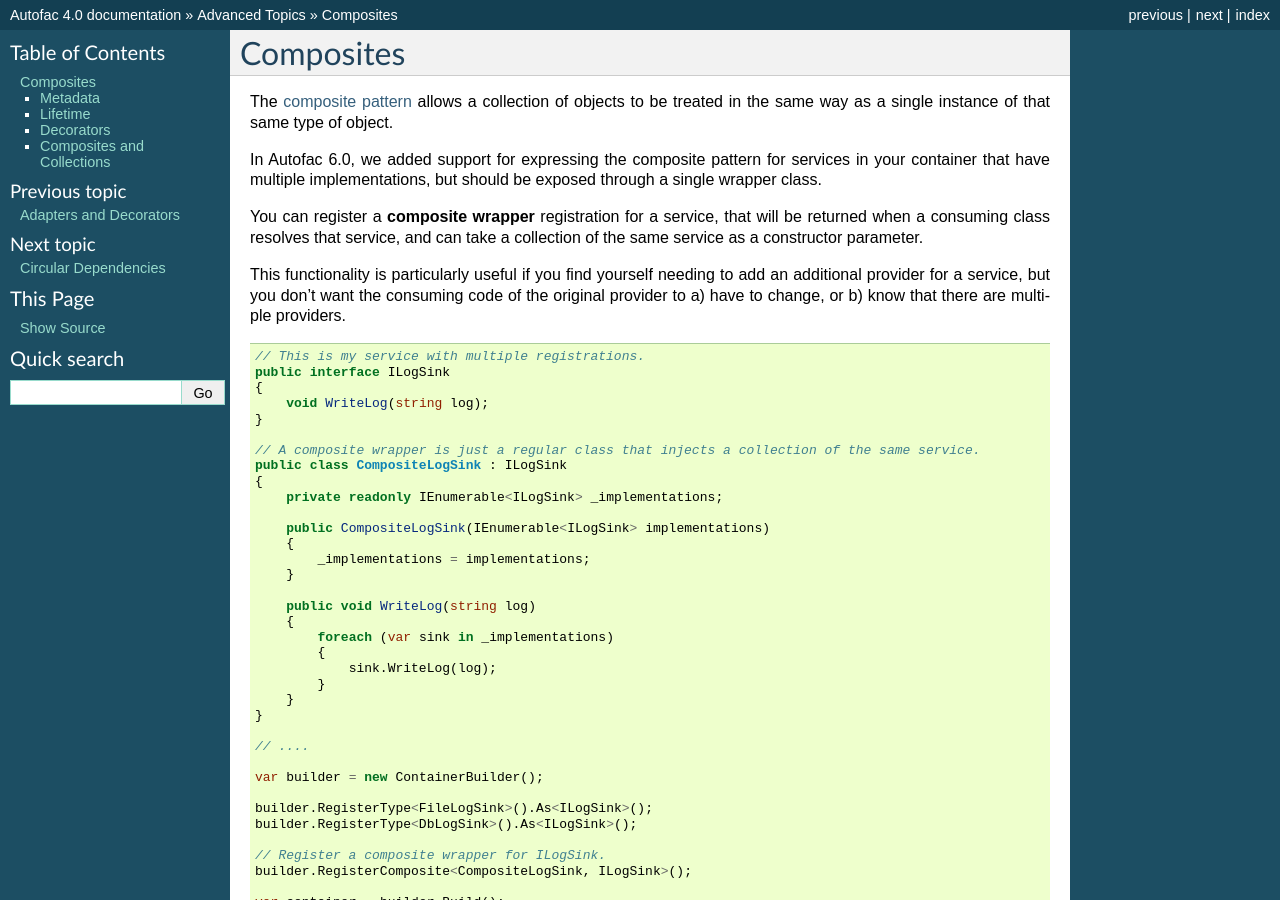
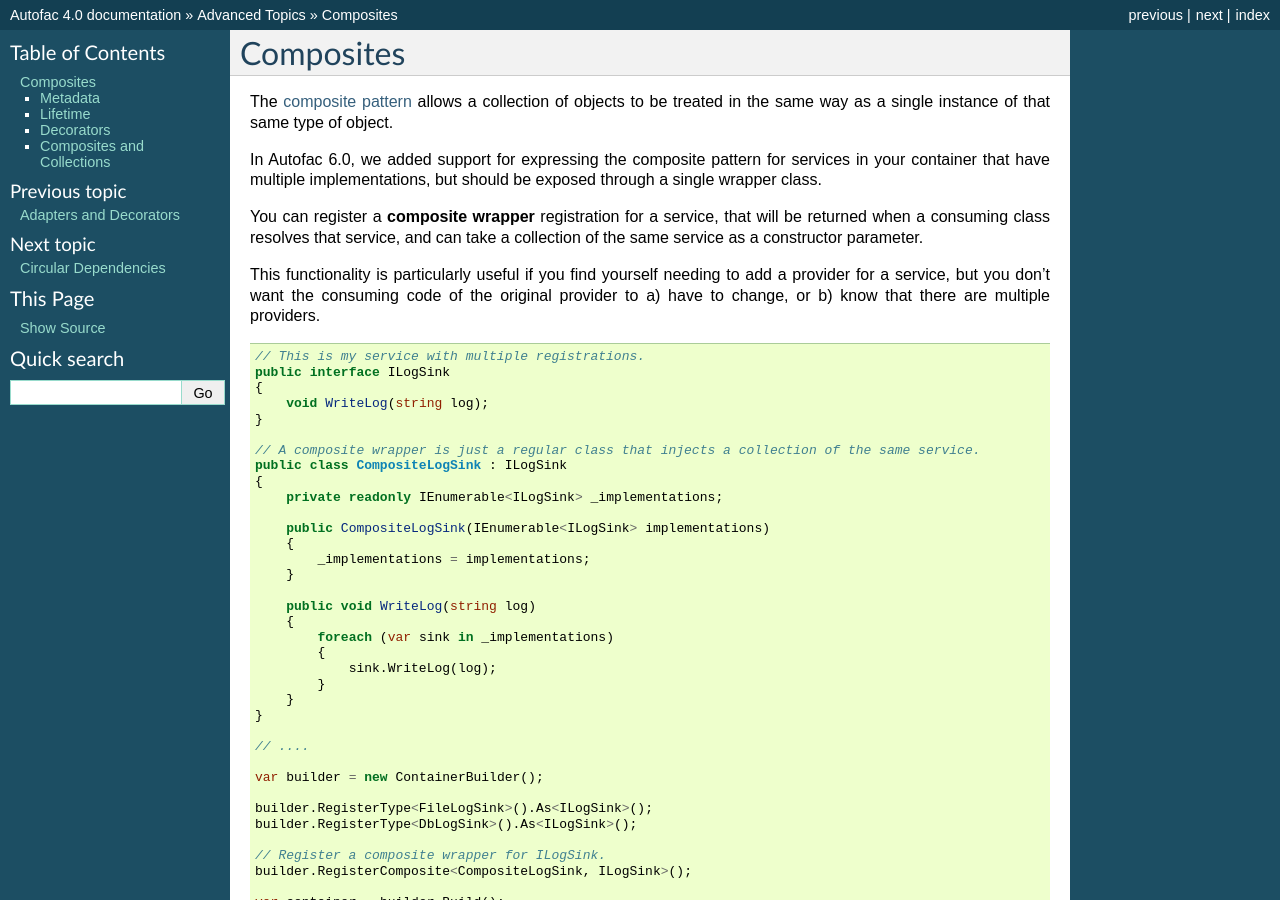
Before and after one commit to autofac/Documentation, a Sphinx documentation site: the page built from docs/advanced/composites.rst, in a window 1280 px wide and 900 px high. Built offline with Sphinx 7.4.7, drawn with Linux system fonts in a browser that asks for light colours; some of the changed text lies outside the part shown.

Commit message:
Changes from review

```diff
--- a/docs/advanced/composites.rst
+++ b/docs/advanced/composites.rst
@@ -11,7 +11,7 @@ but should be exposed through a single wrapper class.
 You can register a **composite wrapper** registration for a service, that will be returned when a consuming class resolves
 that service, and can take a collection of the same service as a constructor parameter.
 
-This functionality is particularly useful if you find yourself needing to add an additional provider for a service, but you
+This functionality is particularly useful if you find yourself needing to add a provider for a service, but you
 don't want the consuming code of the original provider to a) have to change, or b) know that there are multiple providers.
 
 .. sourcecode:: csharp
```
Also changed, not shown: other parts of docs/advanced/composites.rst (+1 -1 lines).
